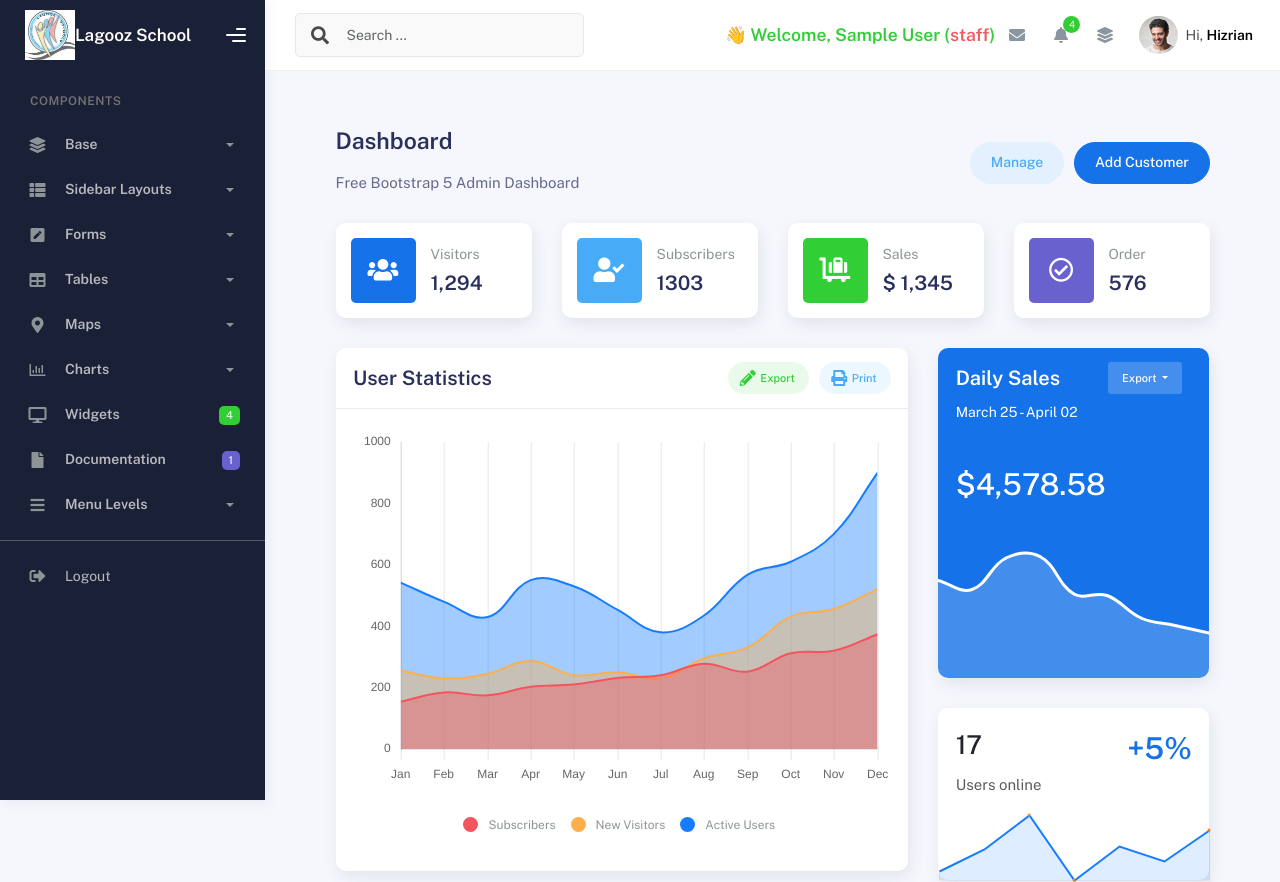
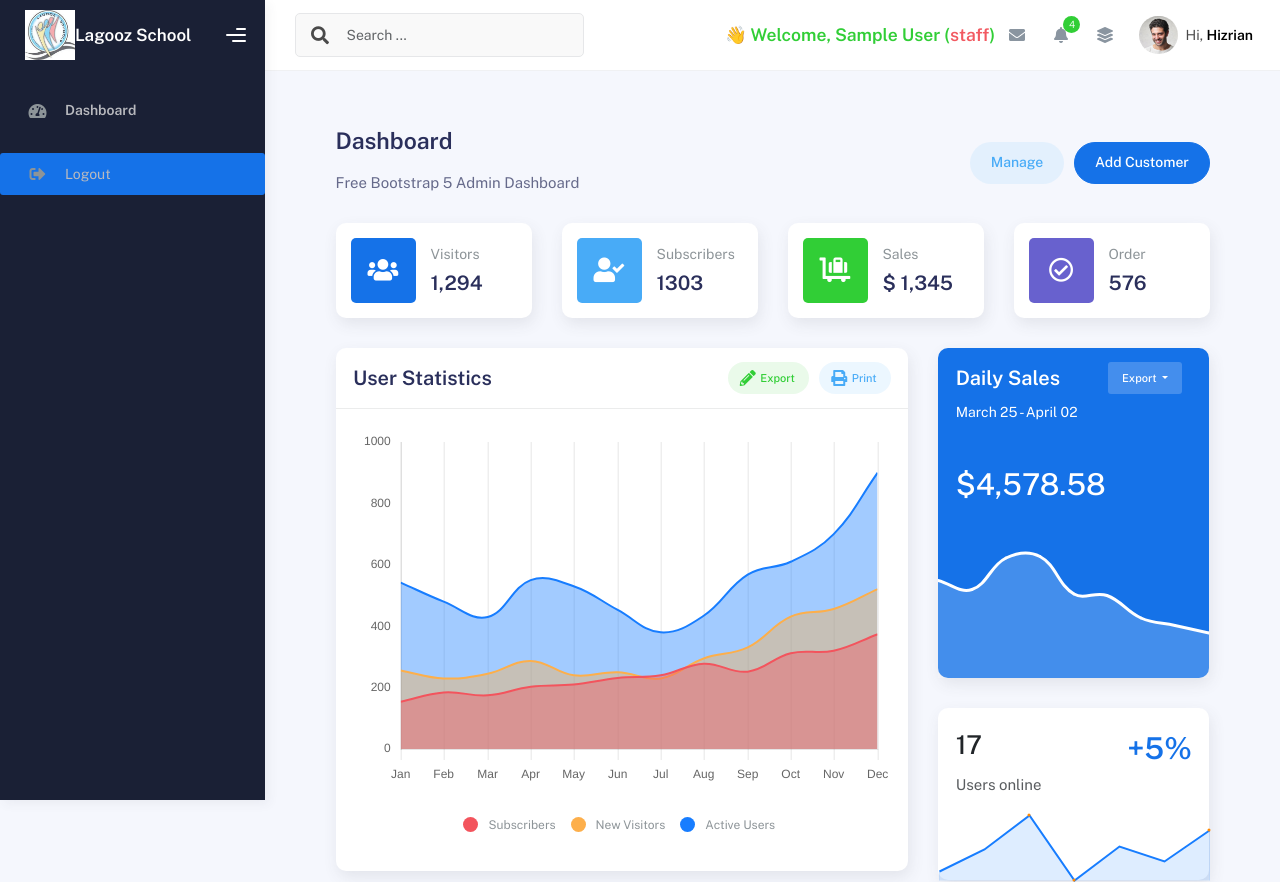
Before and after one commit to FAS2024/school-communication-system, a Django app: page /dashboard/parent/ in a window 1280 px wide. Shown: the top 882 px of the page. Run offline with Django 5.2, Linux system fonts and the light colour scheme; the visitor is signed in with stand-in values (Sample User, id 1); some libraries are stand-ins or nearby versions.

Commit message:
I am still working on the sidebar for each user

```diff
--- a/templates/base.html
+++ b/templates/base.html
@@ -52,7 +52,7 @@
         <div class="sidebar-logo">
           <!-- Logo Header -->
           <div class="logo-header" data-background-color="dark">
-            <a href="{% url 'home' %}" class="logo" style='color:white'>
+            <a href="" class="logo" style='color:white'>
               <img
                 src="{% static 'assets/img/school-logo.jpg' %}"
                 alt="school-logo"
@@ -77,249 +77,150 @@
         </div>
         <div class="sidebar-wrapper scrollbar scrollbar-inner">
           <div class="sidebar-content">
-            <ul class="nav nav-secondary">
-              <li class="nav-it`em active">
-               {% comment %} Dashboard was here  {% endcomment %}
-                <div class="collapse" id="dashboard">
-                  <ul class="nav nav-collapse">
-                    <li>
-                      <a href="../demo1/index.html">
-                        <span class="sub-item">Dashboard 1</span>
-                      </a>
-                    </li>
+
+            <ul class="nav nav-secondary sidebar-menu">
+
+              <!-- SUPERADMIN MENU -->
+              {% if request.user.role == 'superadmin' %}
+                <li class="nav-item">
+                  <a href="{% url 'superadmin_dashboard' %}"><i class="fas fa-tachometer-alt"></i><p>Dashboard</p></a>
+                </li>
+                <li class="nav-item">
+                  <a href="#"><i class="fas fa-city"></i><p>Branches</p></a>
+                </li>
+                <li class="nav-item">
+                  <a href="#"><i class="fas fa-users-cog"></i><p>All Users</p></a>
+                </li>
+                <li class="nav-item">
+                  <a data-bs-toggle="collapse" href="#staffMenu" role="button" aria-expanded="false" aria-controls="staffMenu">
+                    <i class="fas fa-user-tie"></i><p>Staff Management</p>
+                  </a>
+                  <ul class="collapse" id="staffMenu">
+                    <li><a href="#">Add Staff</a></li>
+                    <li><a href="#">Staff List</a></li>
+                    <li><a href="#">Attendance</a></li>
                   </ul>
-                </div>
-              </li>
-              <li class="nav-section">
-                <span class="sidebar-mini-icon">
-                  <i class="fa fa-ellipsis-h"></i>
-                </span>
-                <h4 class="text-section">Components</h4>
-              </li>
-              <li class="nav-item">
-                <a data-bs-toggle="collapse" href="#base">
-                  <i class="fas fa-layer-group"></i>
-                  <p>Base</p>
-                  <span class="caret"></span>
-                </a>
-                <div class="collapse" id="base">
-                  <ul class="nav nav-collapse">
-                    <li>
-                      <a href="components/avatars.html">
-                        <span class="sub-item">Avatars</span>
-                      </a>
-                    </li>
-                    <li>
-                      <a href="components/buttons.html">
-                        <span class="sub-item">Buttons</span>
-                      </a>
-                    </li>
-                    <li>
-                      <a href="components/gridsystem.html">
-                        <span class="sub-item">Grid System</span>
-                      </a>
-                    </li>
-                    <li>
-                      <a href="components/panels.html">
-                        <span class="sub-item">Panels</span>
-                      </a>
-                    </li>
-                    <li>
-                      <a href="components/notifications.html">
-                        <span class="sub-item">Notifications</span>
-                      </a>
-                    </li>
-                    <li>
-                      <a href="components/sweetalert.html">
-                        <span class="sub-item">Sweet Alert</span>
-                      </a>
-                    </li>
-                    <li>
-                      <a href="components/font-awesome-icons.html">
-                        <span class="sub-item">Font Awesome Icons</span>
-                      </a>
-                    </li>
-                    <li>
-                      <a href="components/simple-line-icons.html">
-                        <span class="sub-item">Simple Line Icons</span>
-                      </a>
-                    </li>
-                    <li>
-                      <a href="components/typography.html">
-                        <span class="sub-item">Typography</span>
-                      </a>
-                    </li>
+                </li>
+                <li class="nav-item">
+                  <a data-bs-toggle="collapse" href="#studentMenu" role="button" aria-expanded="false" aria-controls="studentMenu">
+                    <i class="fas fa-user-graduate"></i><p>Student Management</p>
+                  </a>
+                  <ul class="collapse" id="studentMenu">
+                    <li><a href="#">Add Student</a></li>
+                    <li><a href="#">Student List</a></li>
+                    <li><a href="#">Student Attendance</a></li>
+                    <li><a href="#">Student Reports</a></li>
                   </ul>
-                </div>
-              </li>
-              <li class="nav-item">
-                <a data-bs-toggle="collapse" href="#sidebarLayouts">
-                  <i class="fas fa-th-list"></i>
-                  <p>Sidebar Layouts</p>
-                  <span class="caret"></span>
-                </a>
-                <div class="collapse" id="sidebarLayouts">
-                  <ul class="nav nav-collapse">
-                    <li>
-                      <a href="sidebar-style-2.html">
-                        <span class="sub-item">Sidebar Style 2</span>
-                      </a>
-                    </li>
-                    <li>
-                      <a href="icon-menu.html">
-                        <span class="sub-item">Icon Menu</span>
-                      </a>
-                    </li>
+                </li>
+                <li class="nav-item">
+                  <a href="#"><i class="fas fa-clipboard-list"></i><p>Reports</p></a>
+                </li>
+
+              <!-- BRANCH ADMIN MENU -->
+              {% elif request.user.role == 'branch_admin' %}
+                <li class="nav-item">
+                  <a href="{% url 'dashboard' %}"><i class="fas fa-tachometer-alt"></i><p>Dashboard</p></a>
+                </li>
+                <li class="nav-item">
+                  <a data-bs-toggle="collapse" href="#staffMenu" role="button" aria-expanded="false" aria-controls="staffMenu">
+                    <i class="fas fa-user-tie"></i><p>Manage Staff</p>
+                  </a>
+                  <ul class="collapse" id="staffMenu">
+                    <li><a href="#">Add Staff</a></li>
+                    <li><a href="#">Staff List</a></li>
                   </ul>
-                </div>
-              </li>
-              <li class="nav-item">
-                <a data-bs-toggle="collapse" href="#forms">
-                  <i class="fas fa-pen-square"></i>
-                  <p>Forms</p>
-                  <span class="caret"></span>
-                </a>
-                <div class="collapse" id="forms">
-                  <ul class="nav nav-collapse">
-                    <li>
-                      <a href="forms/forms.html">
-                        <span class="sub-item">Basic Form</span>
-                      </a>
-                    </li>
+                </li>
+                <li class="nav-item">
+                  <a data-bs-toggle="collapse" href="#studentMenu" role="button" aria-expanded="false" aria-controls="studentMenu">
+                    <i class="fas fa-user-graduate"></i><p>Manage Students</p>
+                  </a>
+                  <ul class="collapse" id="studentMenu">
+                    <li><a href="#">Add Student</a></li>
+                    <li><a href="#">Student List</a></li>
+                    <li><a href="#">Attendance</a></li>
                   </ul>
-                </div>
-              </li>
-              <li class="nav-item">
-                <a data-bs-toggle="collapse" href="#tables">
-                  <i class="fas fa-table"></i>
-                  <p>Tables</p>
-                  <span class="caret"></span>
-                </a>
-                <div class="collapse" id="tables">
-                  <ul class="nav nav-collapse">
-                    <li>
-                      <a href="tables/tables.html">
-                        <span class="sub-item">Basic Table</span>
-                      </a>
-                    </li>
-                    <li>
-                      <a href="tables/datatables.html">
-                        <span class="sub-item">Datatables</span>
-                      </a>
-                    </li>
-                  </ul>
-                </div>
-              </li>
-              <li class="nav-item">
-                <a data-bs-toggle="collapse" href="#maps">
-                  <i class="fas fa-map-marker-alt"></i>
-                  <p>Maps</p>
-                  <span class="caret"></span>
-                </a>
-                <div class="collapse" id="maps">
-                  <ul class="nav nav-collapse">
-                    <li>
-                      <a href="maps/googlemaps.html">
-                        <span class="sub-item">Google Maps</span>
-                      </a>
-                    </li>
-                    <li>
-                      <a href="maps/jsvectormap.html">
-                        <span class="sub-item">Jsvectormap</span>
-                      </a>
-                    </li>
-                  </ul>
-                </div>
-              </li>
-              <li class="nav-item">
-                <a data-bs-toggle="collapse" href="#charts">
-                  <i class="far fa-chart-bar"></i>
-                  <p>Charts</p>
-                  <span class="caret"></span>
-                </a>
-                <div class="collapse" id="charts">
-                  <ul class="nav nav-collapse">
-                    <li>
-                      <a href="charts/charts.html">
-                        <span class="sub-item">Chart Js</span>
-                      </a>
-                    </li>
-                    <li>
-                      <a href="charts/sparkline.html">
-                        <span class="sub-item">Sparkline</span>
-                      </a>
-                    </li>
-                  </ul>
-                </div>
-              </li>
-              <li class="nav-item">
-                <a href="widgets.html">
-                  <i class="fas fa-desktop"></i>
-                  <p>Widgets</p>
-                  <span class="badge badge-success">4</span>
+                </li>
+                <li class="nav-item">
+                  <a href="#"><i class="fas fa-calendar-alt"></i><p>Class Timetables</p></a>
+                </li>
+
+              <!-- STAFF MENU -->
+              {% elif request.user.role == 'staff' %}
+                <li class="nav-item">
+                  <a href="{% url 'staff_dashboard' %}"><i class="fas fa-tachometer-alt"></i><p>Dashboard</p></a>
+                </li>
+
+                {% if request.user.staff_type == 'teaching' or request.user.staff_type == 'both' %}
+                  <li class="nav-item">
+                    <a data-bs-toggle="collapse" href="#teachingMenu" role="button" aria-expanded="false" aria-controls="teachingMenu">
+                      <i class="fas fa-chalkboard-teacher"></i><p>Teaching</p>
+                    </a>
+                    <ul class="collapse" id="teachingMenu">
+                      <li><a href="#">My Classes</a></li>
+                      <li><a href="#">Attendance</a></li>
+                      <li><a href="#">Results</a></li>
+                    </ul>
+                  </li>
+                {% endif %}
+
+                {% if request.user.staff_type == 'non_teaching' or request.user.staff_type == 'both' %}
+                  <li class="nav-item">
+                    <a data-bs-toggle="collapse" href="#nonTeachingMenu" role="button" aria-expanded="false" aria-controls="nonTeachingMenu">
+                      <i class="fas fa-tools"></i><p>Non-Teaching</p>
+                    </a>
+                    <ul class="collapse" id="nonTeachingMenu">
+                      <li><a href="#">Duties</a></li>
+                      <li><a href="#">Reports</a></li>
+                    </ul>
+                  </li>
+                {% endif %}
+
+              <!-- STUDENT MENU -->
+              {% elif request.user.role == 'student' %}
+                <li class="nav-item">
+                  <a href="{% url 'student_dashboard' %}"><i class="fas fa-tachometer-alt"></i><p>Dashboard</p></a>
+                </li>
+                <li class="nav-item">
+                  <a href="#"><i class="fas fa-book"></i><p>My Courses</p></a>
+                </li>
+                <li class="nav-item">
+                  <a href="#"><i class="fas fa-clipboard-list"></i><p>Assignments</p></a>
+                </li>
+                <li class="nav-item">
+                  <a href="#"><i class="fas fa-calendar-check"></i><p>Exam Schedules</p></a>
+                </li>
+                <li class="nav-item">
+                  <a href="#"><i class="fas fa-cogs"></i><p>Settings</p></a>
+                </li>
+
+              <!-- PARENT MENU -->
+              {% elif request.user.role == 'parent' %}
+                <li class="nav-item">
+                  <a href="{% url 'parent_dashboard' %}"><i class="fas fa-tachometer-alt"></i><p>Dashboard</p></a>
+                </li>
+                <li class="nav-item">
+                  <a href="#"><i class="fas fa-user-graduate"></i><p>My Children</p></a>
+                </li>
+                <li class="nav-item">
+                  <a href="#"><i class="fas fa-calendar-alt"></i><p>Upcoming Events</p></a>
+                </li>
+                <li class="nav-item">
+                  <a href="#"><i class="fas fa-bell"></i><p>Notifications</p></a>
+                </li>
+
+              {% endif %}
+
+              <!-- LOGOUT -->
+              <li class="nav-item mt-4">
+                <a class="dropdown-item btn btn-primary text-white" href="{% url 'logout' %}" onclick="return confirm('Are you sure you want to logout?');">
+                  <i class="fas fa-right-from-bracket"></i> Logout
                 </a>
               </li>
-              <li class="nav-item">
-                <a href="../../documentation/index.html">
-                  <i class="fas fa-file"></i>
-                  <p>Documentation</p>
-                  <span class="badge badge-secondary">1</span>
-                </a>
-              </li>
-              <li class="nav-item">
-                <a data-bs-toggle="collapse" href="#submenu">
-                  <i class="fas fa-bars"></i>
-                  <p>Menu Levels</p>
-                  <span class="caret"></span>
-                </a>
-                <hr>
-                <a class="nav-item"  href="{% url 'logout' %}" class="btn btn-danger"><i class="fas fa-right-from-bracket"></i>Logout</a>
-                <div class="collapse" id="submenu">
-                  <ul class="nav nav-collapse">
-                    <li>
-                      <a data-bs-toggle="collapse" href="#subnav1">
-                        <span class="sub-item">Level 1</span>
-                        <span class="caret"></span>
-                      </a>
-                      <div class="collapse" id="subnav1">
-                        <ul class="nav nav-collapse subnav">
-                          <li>
-                            <a href="#">
-                              <span class="sub-item">Level 2</span>
-                            </a>
-                          </li>
-                          <li>
-                            <a href="#">
-                              <span class="sub-item">Level 2</span>
-                            </a>
-                          </li>
-                        </ul>
-                      </div>
-                    </li>
-                    <li>
-                      <a data-bs-toggle="collapse" href="#subnav2">
-                        <span class="sub-item">Level 1</span>
-                        <span class="caret"></span>
-                      </a>
-                      <div class="collapse" id="subnav2">
-                        <ul class="nav nav-collapse subnav">
-                          <li>
-                            <a href="#">
-                              <span class="sub-item">Level 2</span>
-                            </a>
-                          </li>
-                        </ul>
-                      </div>
-                    </li>
-                    <li>
-                      <a href="#">
-                        <span class="sub-item">Level 1</span>
-                      </a>
-                    </li>
-                  </ul>
-                </div>
-              </li>
+
             </ul>
+
+
+
           </div>
         </div>
 
@@ -705,7 +606,12 @@
                         <div class="dropdown-divider"></div>
                         <a class="dropdown-item" href="#">Account Setting</a>
                         <div class="dropdown-divider"></div>
-                        <a class="dropdown-item" href="{% url 'logout' %}" class="btn btn-danger">Logout</a>
+                        <a class="dropdown-item btn btn-primary"
+                        href="{% url 'logout' %}"
+                        onclick="return confirm('Are you sure you want to logout?');">
+                        <i class="fas fa-right-from-bracket"></i>Logout
+                        </a>
+
                       </li>
                     </div>
                   </ul>
```
Also changed, not shown: templates/side.html (added, +51 -0 lines).
